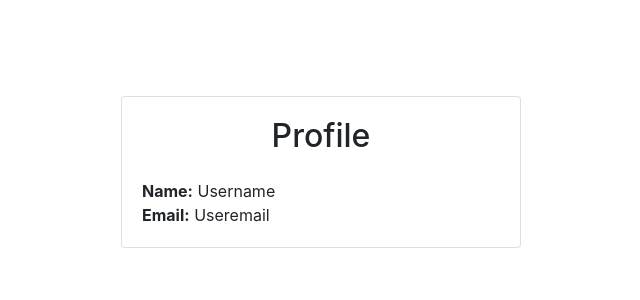
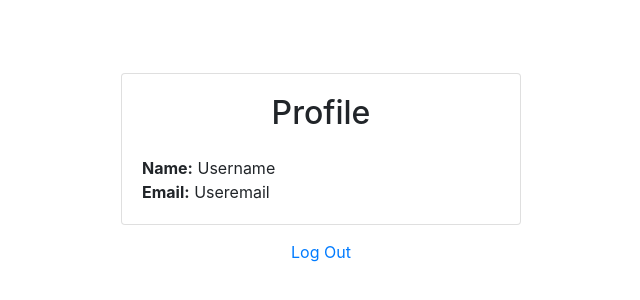
Before and after one commit to Joypaul11/fuzzy-octo-fortnight, a React (Create React App) app in the folder client/: page / in a window 1280 px wide. Shown: the part 228-528 px from the top of the page, without its empty margins (319-959 px from the left). Built offline with nearby package versions, Linux system fonts and the light colour scheme; no server answers; sample sign-in values are in the browser's storage.

Commit message:
Client - Firebase authentication

```diff
--- a/client/src/App.js
+++ b/client/src/App.js
@@ -1,9 +1,12 @@
+import { useState } from 'react';
 import { Container } from 'react-bootstrap';
 import { BrowserRouter as Router, Switch, Route } from 'react-router-dom';
 import './App.css';
+import { AuthProvider } from './contexts/AuthContext';
 
-import Login from './pages/Login';
-import Profile from './pages/Profile';
+import Login from './components/Login';
+import Profile from './components/Profile';
+import PrivateRoute from './components/PrivateRoute';
 
 function App() {
   return (
@@ -13,10 +16,12 @@ function App() {
     >
       <div className="w-100" style={{ maxWidth: "400px" }}>
         <Router>
-          <Switch>
-            <Route exact path='/' component={Profile}/>
-            <Route path='/login' component={Login}/>
-          </Switch>
+          <AuthProvider>
+            <Switch>
+              <PrivateRoute exact path='/' component={Profile}/>
+              <Route path='/login' component={Login}/>
+            </Switch>
+          </AuthProvider>
         </Router>
       </div>
     </Container>
--- /dev/null
+++ b/client/src/components/Login.js
@@ -0,0 +1,56 @@
+import React, { useRef, useState } from "react";
+import { Form, Button, Card, Alert } from "react-bootstrap";
+import { useAuth } from "../contexts/AuthContext";
+import { useHistory } from "react-router-dom";
+
+export default function Login() {
+  const emailRef = useRef();
+  const passwordRef = useRef();
+  const { login } = useAuth();
+  const [error, setError] = useState("");
+  const [loading, setLoading] = useState(false);
+  const history = useHistory();
+
+  async function handleSubmit(e) {
+    e.preventDefault();
+
+    try {
+      setError("");
+      setLoading(true);
+      await login(emailRef.current.value, passwordRef.current.value);
+      history.push("/");
+    } catch (err){
+      console.error(err);
+      setError("Failed to log in");
+    }
+
+    if (loading) {
+      setLoading(false);
+    }
+
+  }
+
+  return (
+    <>
+      <Card>
+        <Card.Body>
+          <h2 className="text-center mb-4">Log In</h2>
+          {error && <Alert variant="danger">{error}</Alert>}
+          <Form onSubmit={handleSubmit}>
+            <Form.Group id="email">
+              <Form.Label>Email</Form.Label>
+              <Form.Control type="email" ref={emailRef} required />
+            </Form.Group>
+            <Form.Group id="password">
+              <Form.Label>Password</Form.Label>
+              <Form.Control type="password" ref={passwordRef} required />
+            </Form.Group>
+            <Button disabled={loading} className="w-100" type="submit">
+              Log In
+            </Button>
+          </Form>
+        </Card.Body>
+      </Card>
+    </>
+  )
+}
--- /dev/null
+++ b/client/src/components/PrivateRoute.js
@@ -0,0 +1,16 @@
+import { Component } from 'react';
+import { Route, Redirect } from 'react-router-dom';
+import { useAuth } from '../contexts/AuthContext';
+
+export default function PrivateRoute({component: Component, ...rest}) {
+    const { currentUser } = useAuth();
+    console.log(currentUser);
+    return (
+        <Route
+            {...rest}
+            render={props => {
+                return currentUser ? <Component {...props} /> : <Redirect to="/login" />
+            }}
+        ></Route>
+    )
+}
--- /dev/null
+++ b/client/src/components/Profile.js
@@ -0,0 +1,41 @@
+import React,  { useState } from 'react';
+import { Card, Button } from 'react-bootstrap';
+import { useAuth } from "../contexts/AuthContext";
+import { useHistory } from "react-router-dom";
+
+export default function Profile() {
+    const { currentUser, logout } = useAuth();
+    const [error, setError] = useState("");
+    const history = useHistory();
+
+    async function handleLogout() {
+        setError("")
+        try {
+          await logout()
+          history.push("/login")
+        } catch {
+          setError("Failed to log out")
+        }
+    }
+
+    return (
+        <>
+            <Card>
+            <Card.Body>
+                <h2 className="text-center mb-4">Profile</h2>
+                {/* {error && <Alert variant="danger">{error}</Alert>} */}
+                <strong>Name:</strong> Username <br/>
+                <strong>Email:</strong> Useremail
+                {/* <Link to="/update-profile" className="btn btn-primary w-100 mt-3">
+                    Update Profile
+                </Link> */}
+            </Card.Body>
+            </Card>
+            <div className="w-100 text-center mt-2">
+                <Button variant="link" onClick={handleLogout}>
+                Log Out
+                </Button>
+            </div>
+        </>
+    )
+}
--- /dev/null
+++ b/client/src/contexts/AuthContext.js
@@ -0,0 +1,41 @@
+import React, { useContext, useState, useEffect } from 'react';
+import { auth } from '../firebase';
+
+const AuthContext = React.createContext();
+
+export function useAuth() {
+    return useContext(AuthContext);
+}
+
+export function AuthProvider({children}) {
+    const [loading, setLoading] = useState(true);
+    const [currentUser, setCurrentUser] = useState();
+
+    async function login(email, password) {
+        return await auth.signInWithEmailAndPassword(email, password);
+    }
+
+    function logout() {
+        return auth.signOut()
+    }
+
+    useEffect(() => {
+        const unsubscribe = auth.onAuthStateChanged(user => {
+            setCurrentUser(user);
+            setLoading(false);
+        })
+        return unsubscribe;
+    }, [])
+
+    const value = {
+        login,
+        currentUser,
+        logout
+    }
+
+    return (
+        <AuthContext.Provider value={value}>
+            {!loading && children}
+        </AuthContext.Provider>
+    )
+}
--- a/client/src/firebase.js
+++ b/client/src/firebase.js
@@ -3,15 +3,15 @@ import "firebase/auth";
 import 'firebase/firestore';
 
 const app = firebase.initializeApp({
-  apiKey: process.env.FIREBASE_apiKey,
-  authDomain: process.env.FIREBASE_authDomain,
-  databaseURL: process.env.FIREBASE_databaseURL,
-  projectId: process.env.FIREBASE_projectId,
-  storageBucket: process.env.FIREBASE_storageBucket,
-  messagingSenderId: process.env.FIREBASE_messagingSenderId,
-  appId: process.env.FIREBASE_appId
-})
+  apiKey: process.env.REACT_APP_apiKey,
+  authDomain: process.env.REACT_APP_authDomain,
+  databaseURL: process.env.REACT_APP_databaseURL,
+  projectId: process.env.REACT_APP_projectId,
+  storageBucket: process.env.REACT_APP_storageBucket,
+  messagingSenderId: process.env.REACT_APP_messagingSenderId,
+  appId: process.env.REACT_APP_appId
+});
 
-export const auth = app.auth()
-export const db = firebase.firestore()
-export default app
+export const auth = app.auth();
+export const db = firebase.firestore();
+export default app;
--- a/client/src/pages/Login.js
+++ /dev/null
@@ -1,34 +0,0 @@
-import React from 'react';
-import { Card, Form, Button } from 'react-bootstrap';
-
-export default function Login() {
-    return (
-        <>
-            <Card>
-                <Card.Body>
-                <h2 className="text-center mb-4">Log In</h2>
-                {/* {error && <Alert variant="danger">{error}</Alert>} */}
-                <Form>
-                    <Form.Group id="email">
-                    <Form.Label>Email</Form.Label>
-                    <Form.Control type="email" required />
-                    </Form.Group>
-                    <Form.Group id="password">
-                    <Form.Label>Password</Form.Label>
-                    <Form.Control type="password" required />
-                    </Form.Group>
-                    <Button className="w-100" type="submit">
-                    Log In
-                    </Button>
-                </Form>
-                <div className="w-100 text-center mt-3">
-                    {/* <Link to="/forgot-password">Forgot Password?</Link> */}
-                </div>
-                </Card.Body>
-            </Card>
-            <div className="w-100 text-center mt-2">
-                {/* Need an account? <Link to="/signup">Sign Up</Link> */}
-            </div>
-        </>
-    )
-}
--- a/client/src/pages/Profile.js
+++ /dev/null
@@ -1,20 +0,0 @@
-import React from 'react';
-import { Card } from 'react-bootstrap';
-
-export default function Profile() {
-    return (
-        <>
-            <Card>
-            <Card.Body>
-                <h2 className="text-center mb-4">Profile</h2>
-                {/* {error && <Alert variant="danger">{error}</Alert>} */}
-                <strong>Name:</strong> Username <br/>
-                <strong>Email:</strong> Useremail
-                {/* <Link to="/update-profile" className="btn btn-primary w-100 mt-3">
-                    Update Profile
-                </Link> */}
-            </Card.Body>
-            </Card>
-        </>
-    )
-}
```
Also changed, not shown: client/dotenv.js (added).
